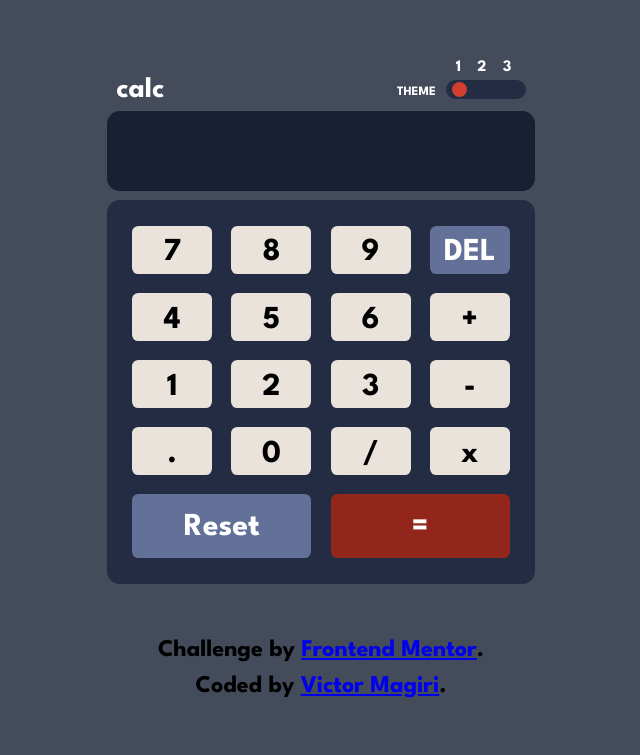
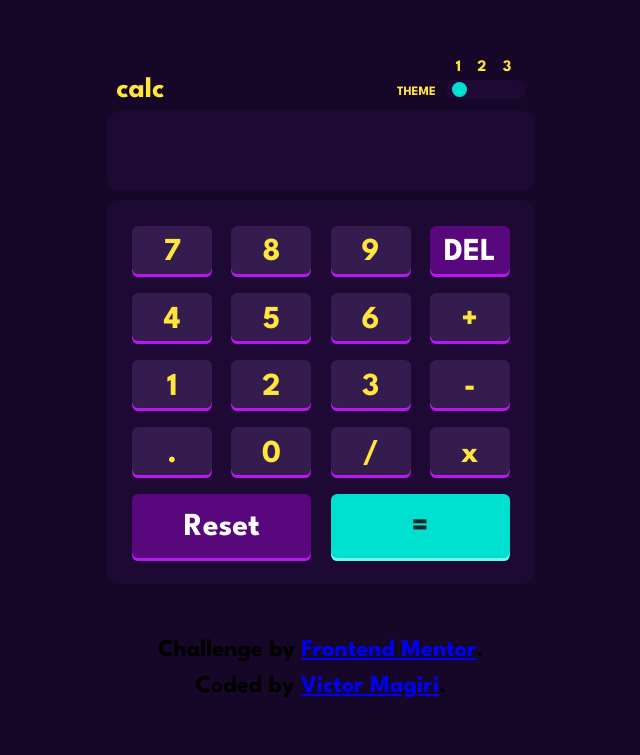
Before and after one commit to v-magiri/FrontEnd_Mentor_Solutions, a plain HTML site: page Calculator_solution/index.html in a window 1280 px wide. Shown: the whole page, without its empty margins (319-959 px from the left). Drawn offline with Linux system fonts and the light colour scheme.

Commit message:
Add theme Styles

```diff
--- a/Calculator_solution/JS/script.js
+++ b/Calculator_solution/JS/script.js
@@ -4,3 +4,4 @@ function del(){
     let updated_text=text_input.substr(0,text_input.length-1);
     document.querySelector('#console').value=updated_text;
 }
+let theme_value=document.querySelector();
--- a/Calculator_solution/Styles/theme_2.css
+++ b/Calculator_solution/Styles/theme_2.css
@@ -4,3 +4,44 @@
     padding:0;
     box-sizing: border-box;
 }
+:root{
+    --main_background:hsl(0, 0%, 90%);
+    --toggle_background:hsl(0, 5%, 81%);
+    --keypad_background:hsl(0, 5%, 81%);
+    --key_orange_background:hsl(25, 98%, 40%);
+    --console_background:hsl(0, 0%, 93%);
+    --key_background:hsl(185, 42%, 37%);
+    --key_shadow:hsl(185, 58%, 25%);
+    --key_light_background:hsl(45, 7%, 89%);
+    --key_dark_shadow:hsl(35, 11%, 61%);
+    --text_color:hsl(60, 10%, 19%);
+    --white_text:#fff;
+}
+body{
+    background-color: var(--main_background);
+}
+.header{
+    color:var(--text_color);
+}
+.theme_switcherBtn{
+    background-color: var(--keypad_background);
+}
+.calc_details{
+    background-color: var(--keypad_background);
+}
+.console input{
+    color:var(--text_color);
+    background-color: var(--console_background);
+}
+.num_button{
+    background-color: var(--key_light_background);
+    box-shadow: 0 3px var(--key_dark_shadow);
+}
+.symbol{
+    color:var(--white_text);
+    background-color: var(--key_background);
+}
+.equalBtn{
+    color:var(--white_text);
+    background-color: var(--key_orange_background);
+}
--- a/Calculator_solution/Styles/theme_3.css
+++ b/Calculator_solution/Styles/theme_3.css
@@ -0,0 +1,56 @@
+@import url('https://fonts.googleapis.com/css2?family=League+Spartan:wght@700&display=swap');
+*{
+    margin:0;
+    padding:0;
+    box-sizing: border-box;
+}
+:root{
+    --main_background:hsl(268, 75%, 9%);
+    --toggle_background:hsl(268, 71%, 12%);
+    --keypad_background:hsl(268, 71%, 12%);
+    --console_background:hsl(268, 71%, 12%);
+    --keys_background:hsl(281, 89%, 26%);
+    --key_shadow:hsl(285, 91%, 52%);
+    --key_light_background:hsl(45, 7%, 89%);
+    --key_magenta_shadow:hsl(290, 70%, 36%);
+    --text_light_color:hsl(52, 100%, 62%);
+    --darkBlue_textColor:hsl(198, 20%, 13%);
+    --white_text:#fff;
+    --toggle_key_background:hsl(176, 100%, 44%);
+    --soft_cyan:hsl(177, 92%, 70%);
+    --dark_key_background: hsl(268, 47%, 21%);
+}
+body{
+    background-color: var(--main_background);
+}
+.header{
+    color:var(--text_light_color);
+}
+input:checked{
+    background-color: var(--toggle_key_background);
+}
+.theme_switcherBtn{
+    background-color: var(--toggle_background);
+}
+.console input{
+    background-color: var(--console_background);
+    color:var(--text_light_color);
+}
+.calc_details{
+    background-color: var(--keypad_background);
+}
+.num_button{
+    background-color: var(--dark_key_background);
+    box-shadow: 0 3px var(--key_shadow);
+    color:var(--text_light_color);
+}
+.symbol{
+    color:var(--white_text);
+    background-color: var(--keys_background);
+    box-shadow: 0 3px var(--key_shadow);
+}
+.equalBtn{
+    color:var(--darkBlue_textColor);
+    background-color: var(--toggle_key_background);
+    box-shadow: 0 3px var(--soft_cyan);
+}
--- a/Calculator_solution/index.html
+++ b/Calculator_solution/index.html
@@ -7,6 +7,7 @@
     <title>Frontend Mentor | Calculator app</title>
     <link rel="icon" href="./Images/favicon-32x32.png" type="image/x-icon">
     <link rel="stylesheet" href="./Styles/theme_1.css">
+    <link rel="stylesheet" href="./Styles/theme_3.css">
     <link rel="preconnect" href="https://fonts.googleapis.com">
     <link rel="preconnect" href="https://fonts.gstatic.com" crossorigin>
     <link href="https://fonts.googleapis.com/css2?family=Inter:wght@400;700&family=League+Spartan:wght@700&family=Lexend+Deca&family=Rubik:wght@300;500;700&display=swap" rel="stylesheet">
```
